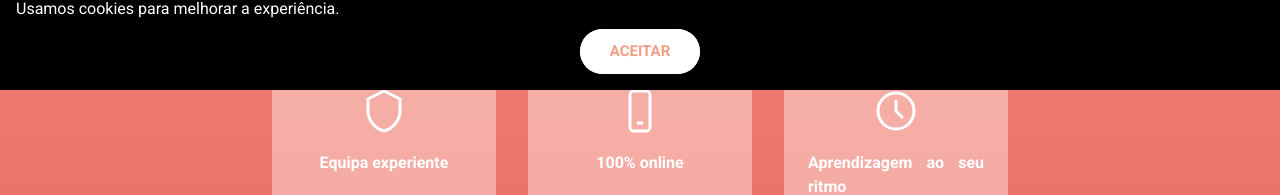
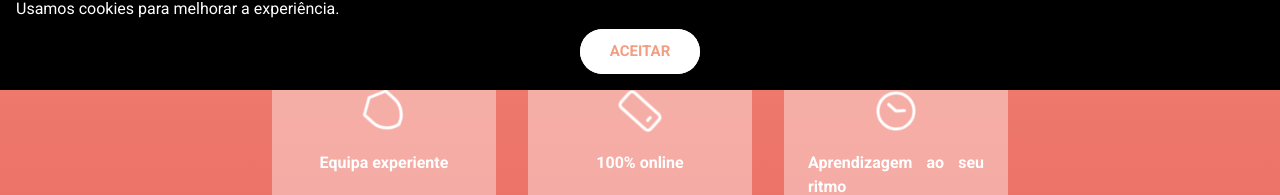
Before and after one commit to msantos51/clientemisterio, a Next.js app in the folder frontend/: page / in a window 1280 px wide. Shown: the part 710-905 px from the top of the page. Built offline with nearby package versions, Linux system fonts and the light colour scheme; no server answers; a web font is replaced by a local one.

Commit message:
Add rotating animation to home page feature icons

```diff
--- a/frontend/app/(public)/page.tsx
+++ b/frontend/app/(public)/page.tsx
@@ -144,11 +144,11 @@ export default function HomePage() {
             key={index}
             className="mx-auto flex w-full flex-col items-center rounded-lg bg-white/40 p-6 text-center"
           >
-            {/* Símbolo representativo da característica */}
+            {/* Símbolo representativo da característica com animação cíclica */}
             <feature.Icon
               role="img"
               aria-label={feature.label}
-              className="mb-4 h-12 w-12 text-white"
+              className="feature-icon mb-4 h-12 w-12 text-white"
             />
             {/* Texto descritivo da característica */}
             <p className="text-base font-bold">{feature.text}</p>
--- a/frontend/app/globals.css
+++ b/frontend/app/globals.css
@@ -185,3 +185,19 @@ p {
   padding-left: 5px;
   padding-right: 5px;
 }
+
+/* Animação suave que roda os ícones informativos a cada 3 segundos */
+@keyframes feature-icon-rotation {
+  0% {
+    transform: rotate(0deg);
+  }
+  100% {
+    transform: rotate(360deg);
+  }
+}
+
+/* Classe aplicada aos ícones para executar a animação de rotação contínua */
+.feature-icon {
+  animation: feature-icon-rotation 3s linear infinite;
+  will-change: transform;
+}
```
